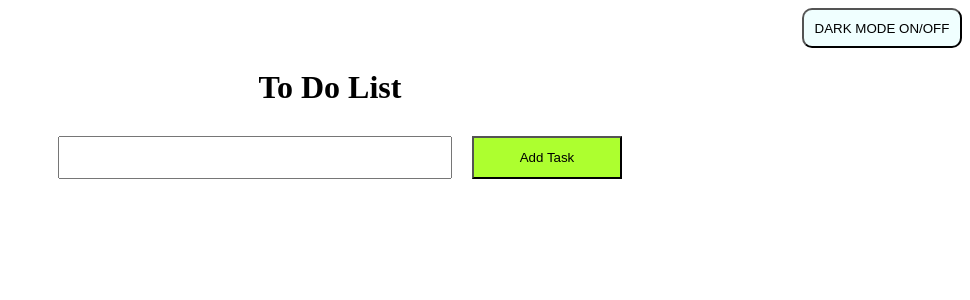
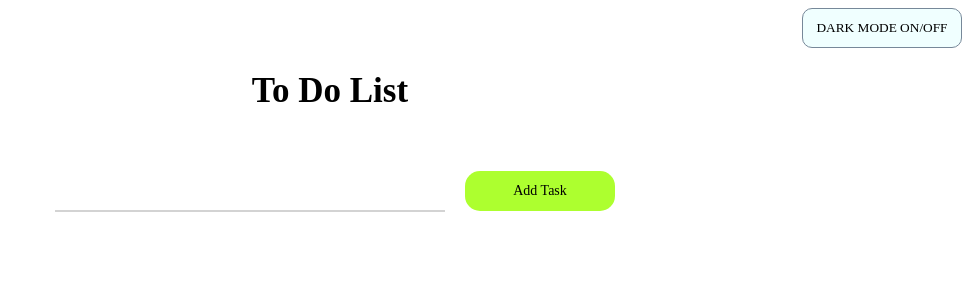
Before and after one commit to kunal98v/To-Do-App-REACT-, a React (Create React App) app: page / in a window 1280 px wide. Shown: the top 300 px of the page, without its empty margins (310-1280 px from the left). Built offline with nearby package versions, Linux system fonts and the light colour scheme.

Commit message:
Update App.css

```diff
--- a/src/App.css
+++ b/src/App.css
@@ -1,10 +1,31 @@
+*{
+    font-family: 'Poppins';
+
+}
 #body{
+  font-family: 'Poppins';
+  font-size: 12px;
   background-color: white;
+  overflow: hidden;
+  overflow-y: auto;
+
+}
+
+
+#root{
+  margin: 0px;
+  padding: 0px;
+  width: max-content;
+  width: 100%;
 }
 
 .container{
   display: flex;
-  justify-content: flex-end;
+  flex-direction: row-reverse;
+}
+
+.title{
+  font-size: 35px;
 }
 
 
@@ -15,6 +36,7 @@
   width: 160px;
   height: 40px;
   border-radius: 10px;
+  border: 1px solid lightslategray;
 }
 .d_btn:hover{
   width: 162px;
@@ -27,16 +49,21 @@
 .inputBox {
   width: 350px;
   padding: 12px 20px;
-  margin: 8px 20px;
+  margin: 15px 20px;
+  border: none;
+  border-bottom: 2px solid lightgray;
 }
+.add {
 
-.add {
   cursor: pointer;
-  font-style:bold;
   width: 150px;
-  padding: 12px 20px;
+  font-size: 14px;
+  padding: 12px 18px;
   margin: 8px 0;
+  margin-right: 10px;
   background-color: greenyellow;
+  border: none;
+  border-radius: 15px;
 }
 .add:hover{
   background-color: green;
@@ -55,7 +82,7 @@
 .btn1:hover{
   background-color: purple;
   color: aliceblue;
-  transition:0.5s;
+  transition:300ms;
   width: 65px;
   height: 40px;
 
@@ -63,9 +90,19 @@
 
 .App {
   text-align: center;
-
+  display: flex;
+  flex-direction: column;
+  margin-right: 10px;
+  width: 100%;
 }
 
+.form{
+  display: flex;
+  justify-content: center;
+  align-items: center;
+  padding: 10px 10px;
+  margin: 10px 10px;
+}
 
 
 .btn{
@@ -103,3 +140,20 @@
   align-items: center;;
   justify-content: center;
 }
+
+@media screen and (max-width:470px) {
+  .form{
+    flex-direction: column;
+  }
+  .inputBox{
+    width: 270px;
+    margin: 0px 80px;
+  }
+}
+
+@media  screen and (max-width:319px) {
+  .inputBox{
+    width: 220px;
+  }
+
+}
```
